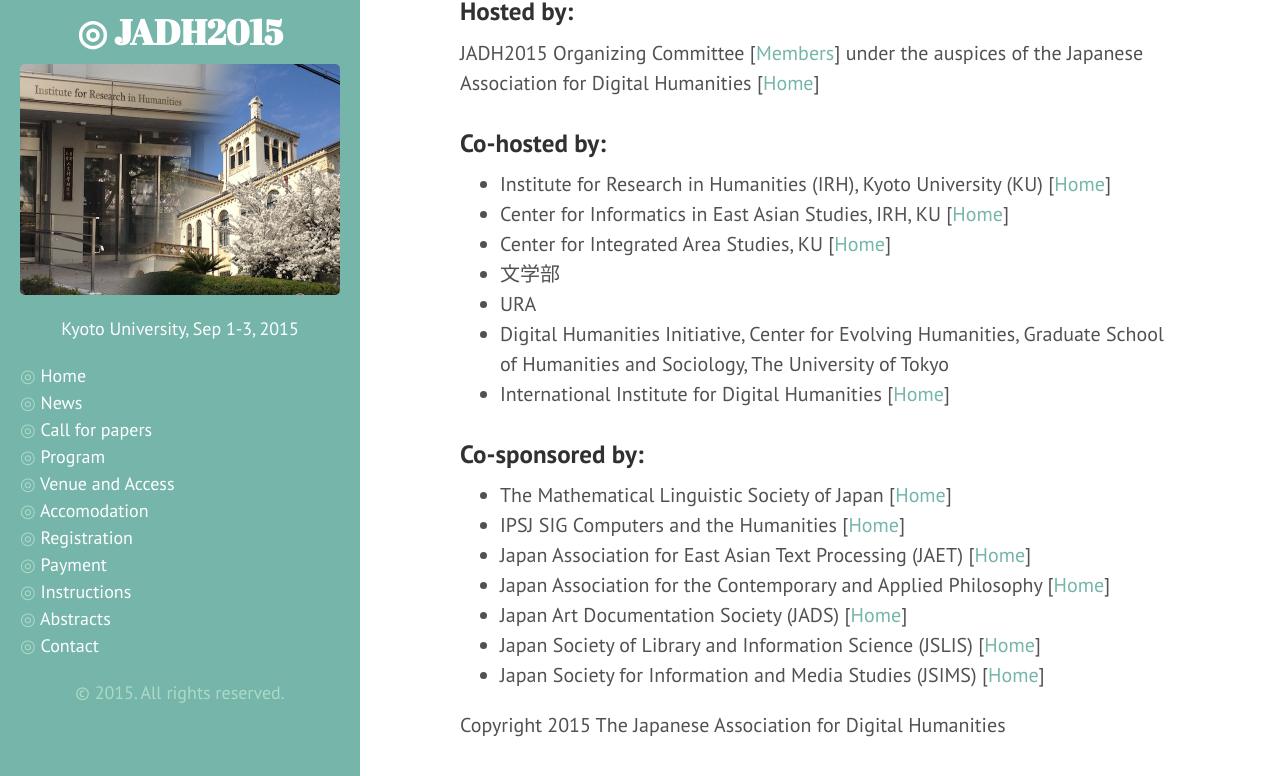
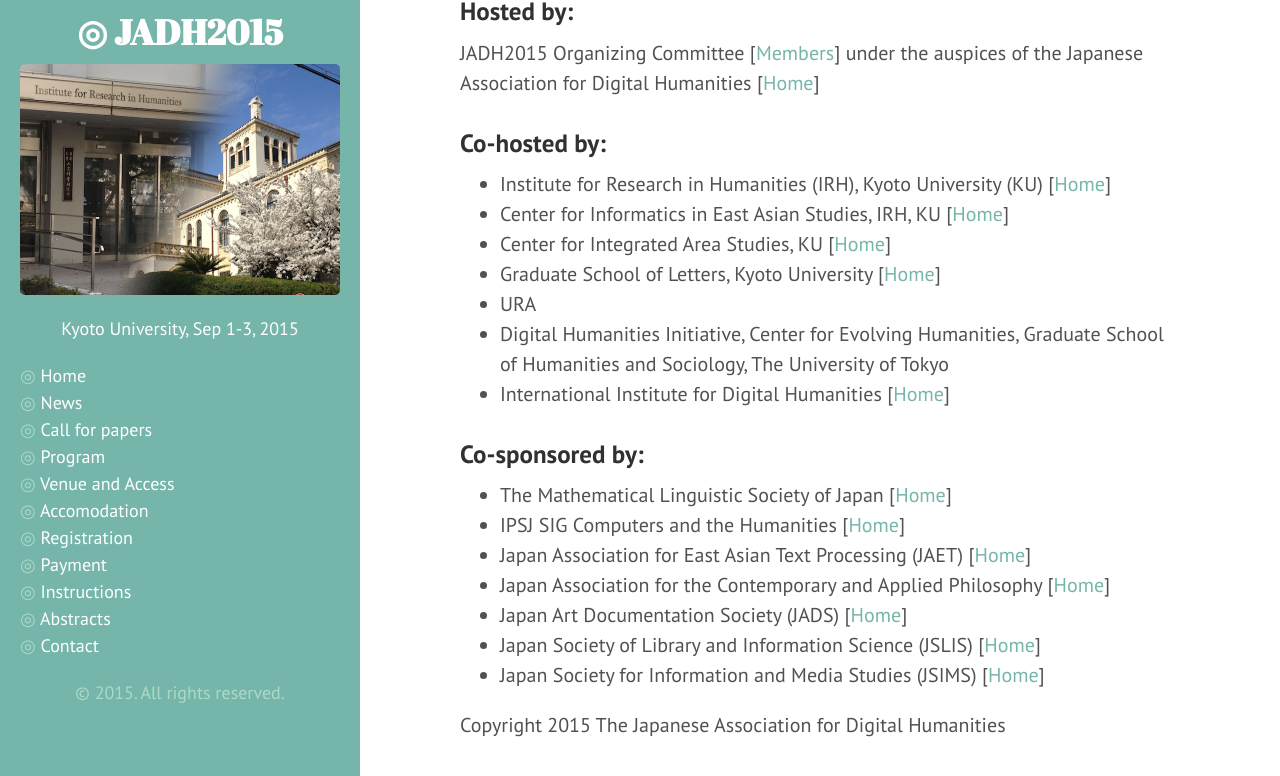
Before and after one commit to jadh2015/jadh2015.github.io, a Jekyll site: the page built from index.md, in a window 1280 px wide and 900 px high, scrolled down 1068 px, cut to the strip 0-776 px from the top of the window. Built offline with Jekyll 4.4.1, drawn with Linux system fonts in a browser that asks for light colours.

Commit message:
added bungakubu.

```diff
--- a/index.md
+++ b/index.md
@@ -50,7 +50,7 @@
 <!---
 The Center for Integrated Area Studies (CIAS) at Kyoto University was established with the aims of integrating information resources for area studies, conducting research in integrated area studies, and making research resources and facilities available to universities and other research institutions, both nationwide and globally.
 -->
- * 文学部
+ * Graduate School of Letters, Kyoto University [[Home](http://www.kyoto-u.ac.jp/en/about/profile/faculty/faculties_and_graduate/letters.html)]
  * URA
  * Digital Humanities Initiative, Center for Evolving Humanities, Graduate
 School of Humanities and Sociology, The University of Tokyo
```
